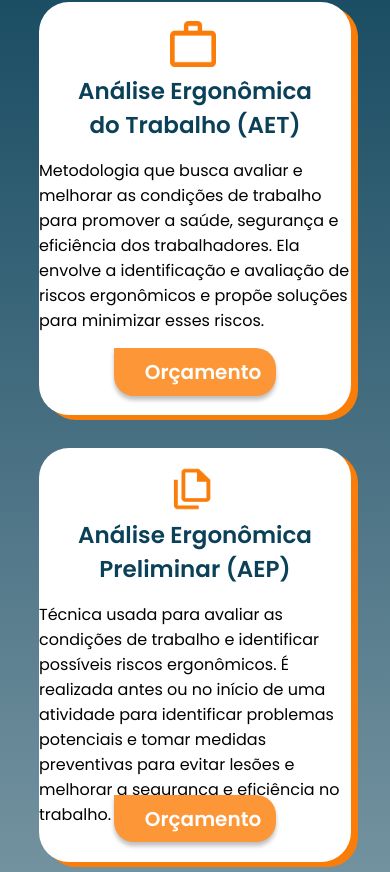
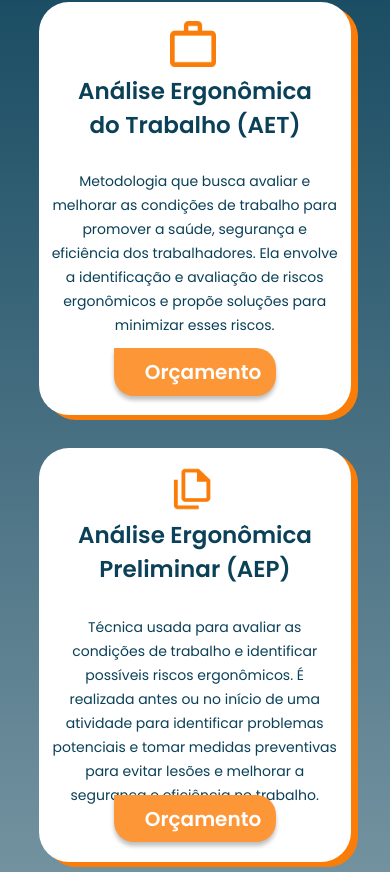
Before and after one commit to pedrorochacr/ErgonomicWebSite, a React (Create React App) app: page / in a window 390 px wide. Shown: the part 3272-4144 px from the top of the page. Built offline with nearby package versions, Linux system fonts and the light colour scheme.

Commit message:
Ajustes HTML

```diff
--- a/src/components/servicos/servicoItem/servicoItem.css
+++ b/src/components/servicos/servicoItem/servicoItem.css
@@ -11,7 +11,7 @@
     margin: 0px 205px;
     margin-top: 28px;
 }
-.ServicoItem span{
+.ServicoItem p{
     position: absolute;
     left: 3.93%;
     right: 4.14%;
@@ -73,7 +73,7 @@
 
         color: #0A4058;
     }
-    .ServicoItem span{
+    .ServicoItem p{
 
         top: 38.89%;
 
@@ -98,7 +98,7 @@
         font-size: 22px;
 
     }
-    .ServicoItem span{
+    .ServicoItem p{
 
         top: 36.39%;
         font-size: 13px !important;
@@ -124,7 +124,7 @@
         font-size: 19px;
 
     }
-    .ServicoItem span{
+    .ServicoItem p{
 
         top: 33.39%;
         font-size: 13px !important;
@@ -143,7 +143,7 @@
         height: 422.33px;
 
     }
-    .ServicoItem span{
+    .ServicoItem p{
         font-size: 14px;
     }
 
@@ -170,7 +170,7 @@
     .TituloServicoItem{
         font-size: 25px;
     }
-    .ServicoItem span{
+    .ServicoItem p{
         top: 40%;
         font-size: 18px !important;
     }
@@ -194,7 +194,7 @@
         margin-left: 42%;
         width: 46px;
     }
-    .ServicoItem span{
+    .ServicoItem p{
         top: 37%;
         font-size: 14px !important;
     }
@@ -219,7 +219,7 @@
     .ServicoItem img{
         width: 40px;
     }
-    .ServicoItem span{
+    .ServicoItem p{
         top: 34%;
         font-size: 12px !important;
     }
```
